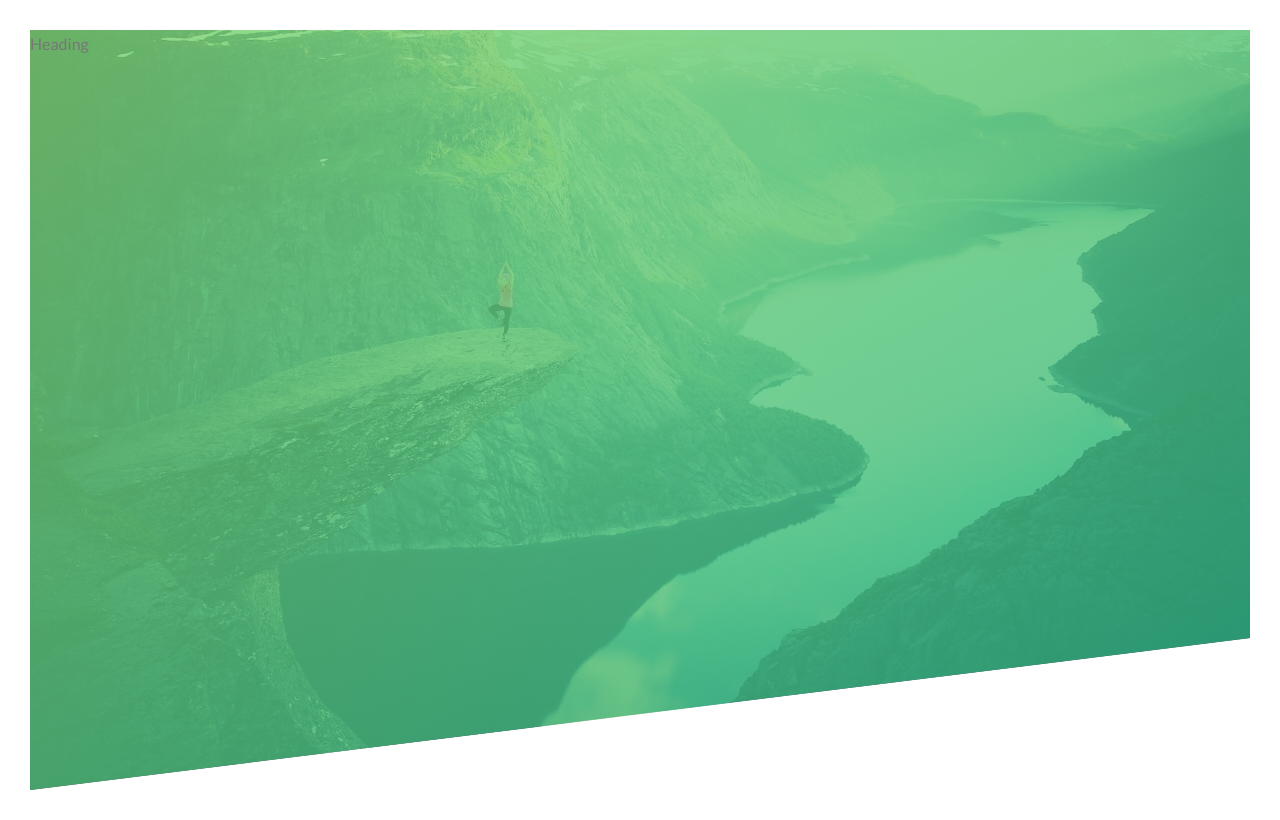
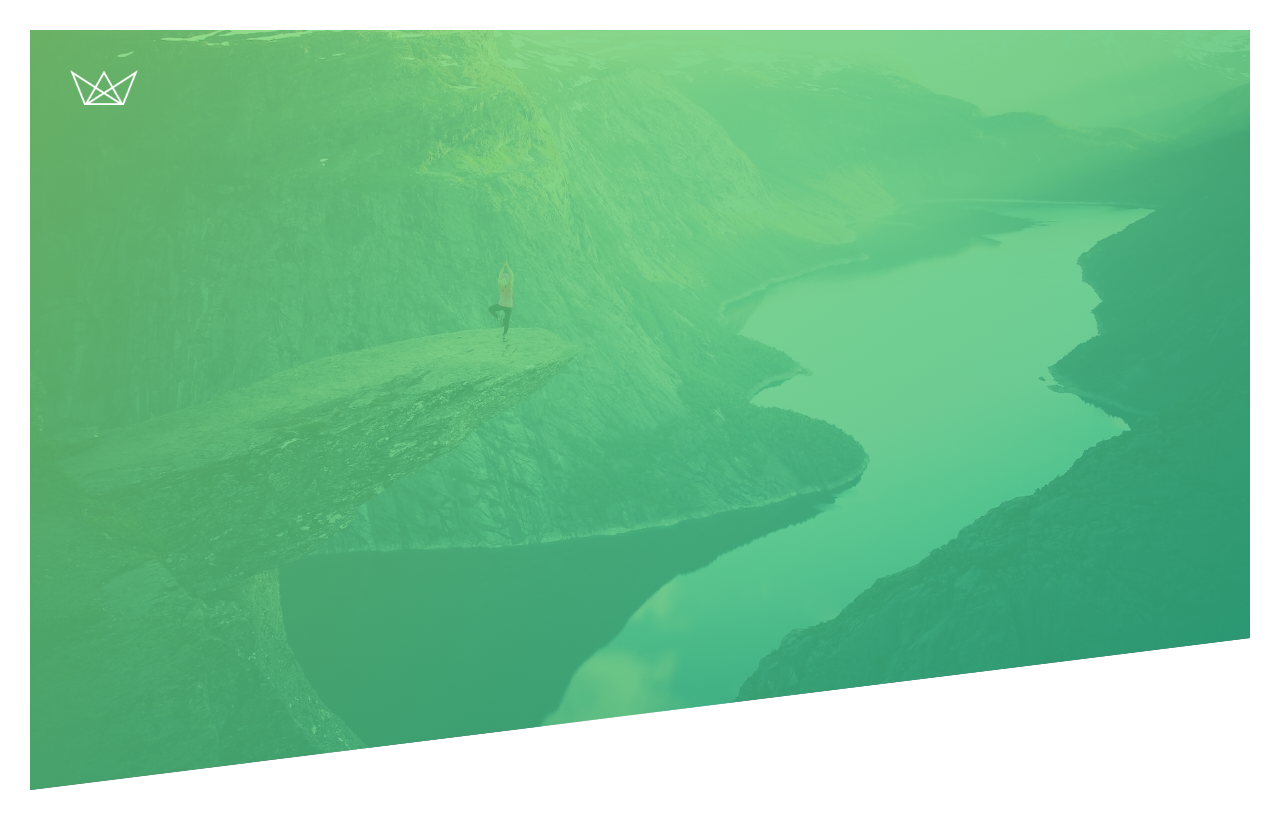
Before and after one commit to gauravburjwal/natours, a plain HTML site: page index.html in a window 1280 px wide. Drawn offline with Linux system fonts and the light colour scheme.

Commit message:
feat: Add Logo

```diff
--- a/css/style.css
+++ b/css/style.css
@@ -33,4 +33,15 @@ body {
   background-size: cover;
   background-position: top;
   clip-path: polygon(0 0, 100% 0, 100% 80%, 0 100%);
+  position: relative;
 }
+
+.logo-box {
+  position: absolute;
+  top: 40px;
+  left: 40px;
+}
+
+.logo {
+  height: 35px;
+}
--- a/index.html
+++ b/index.html
@@ -15,6 +15,10 @@
     <title>Natours | Exciting tours for adventurous people</title>
   </head>
   <body>
-    <header class="header">Heading</header>
+    <header class="header">
+      <div class="logo-box">
+        <img class="logo" src="./img/logo-white.png" alt="Natours Logo" />
+      </div>
+    </header>
   </body>
 </html>
```
